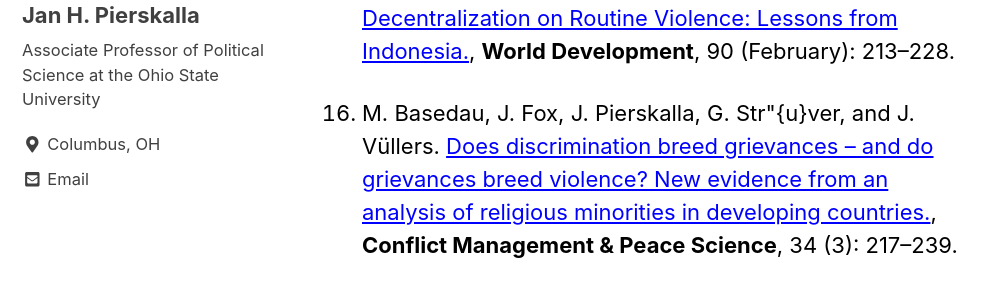
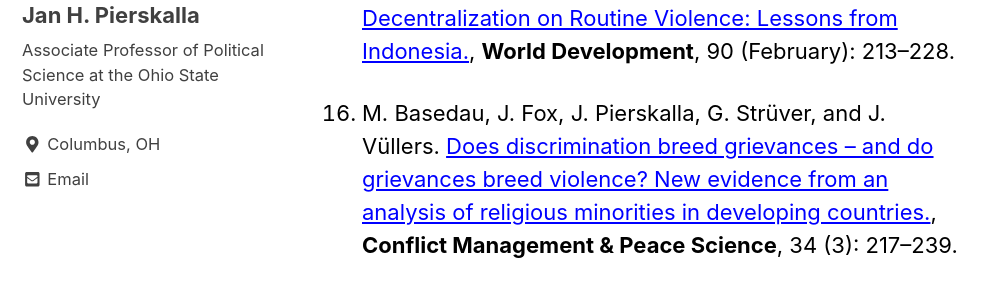
Before and after one commit to jpierskalla/jpierskalla.github.io, a Jekyll site: the page built from pages/publications.md, in a window 1280 px wide and 900 px high, scrolled down 2526 px. Shown: the part 160-454 px from the top of the window, without its empty margins (0-997 px from the left). Built offline with Jekyll 4.4.1, drawn with Linux system fonts in a browser that asks for light colours; nearby versions of some CDN libraries.

Commit message:
Update publications.md

```diff
--- a/pages/publications.md
+++ b/pages/publications.md
@@ -41,7 +41,7 @@ __Articles and Book Chapters:__
 
 2017. J. Pierskalla and A. Sacks. [Unpacking the Effect of Decentralization on Routine Violence: Lessons from Indonesia.](http://www.sciencedirect.com/science/article/pii/S0305750X15304472), **World Development**, 90 (February): 213--228.
 
-2017. M. Basedau, J. Fox, J. Pierskalla, G. Str\"{u}ver, and J. Vüllers. [Does discrimination breed grievances -- and do grievances breed violence? New evidence from an analysis of religious minorities in developing countries.](http://cmp.sagepub.com/content/early/2015/07/21/0738894215581329.full), **Conflict Management & Peace Science**, 34 (3): 217--239.
+2017. M. Basedau, J. Fox, J. Pierskalla, G. Strüver, and J. Vüllers. [Does discrimination breed grievances -- and do grievances breed violence? New evidence from an analysis of religious minorities in developing countries.](http://cmp.sagepub.com/content/early/2015/07/21/0738894215581329.full), **Conflict Management & Peace Science**, 34 (3): 217--239.
 
 2016. C. Koos and J. Pierskalla. [The Effects of Oil Production and Ethnic Representation on Violent Conflict in Nigeria: A Mixed-Method Approach.](http://www.tandfonline.com/doi/abs/10.1080/09546553.2014.962021), **Terrorism and Political Violence**, 28 (5): 888-911.
 
```
